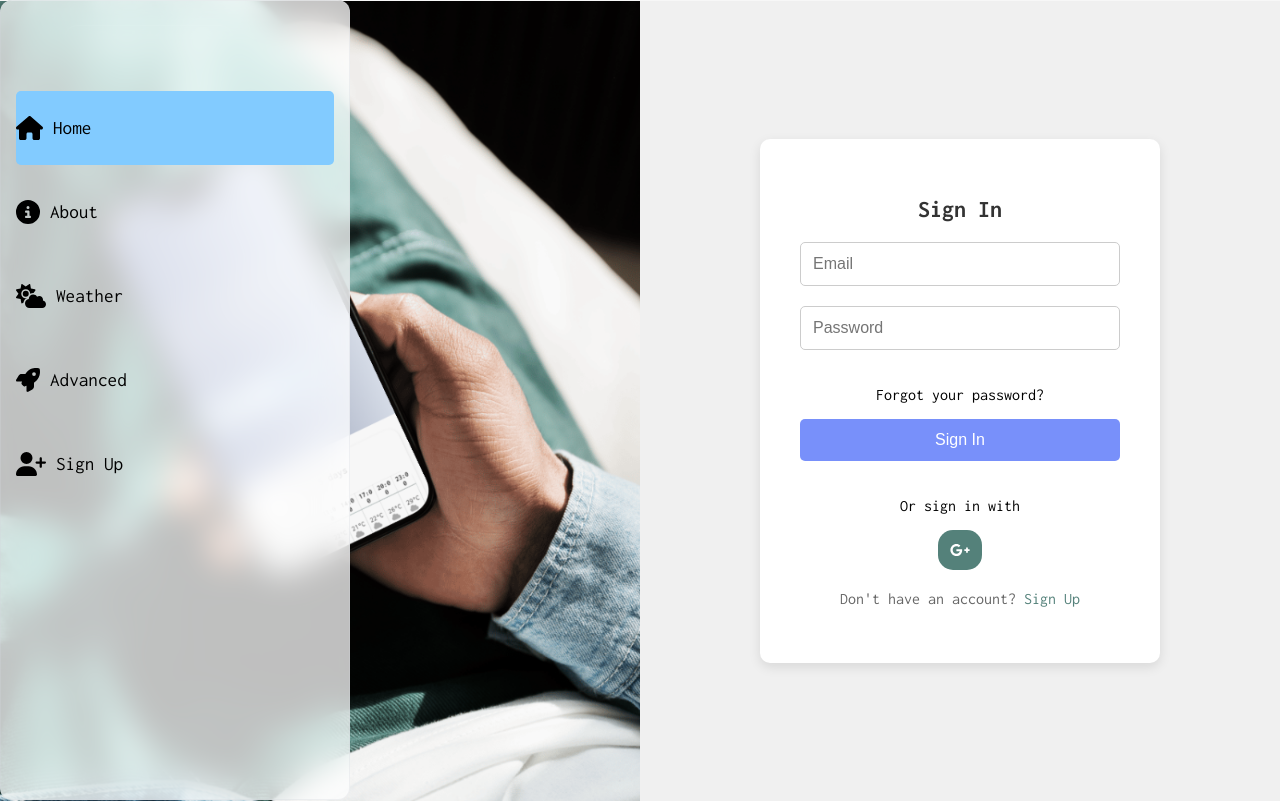
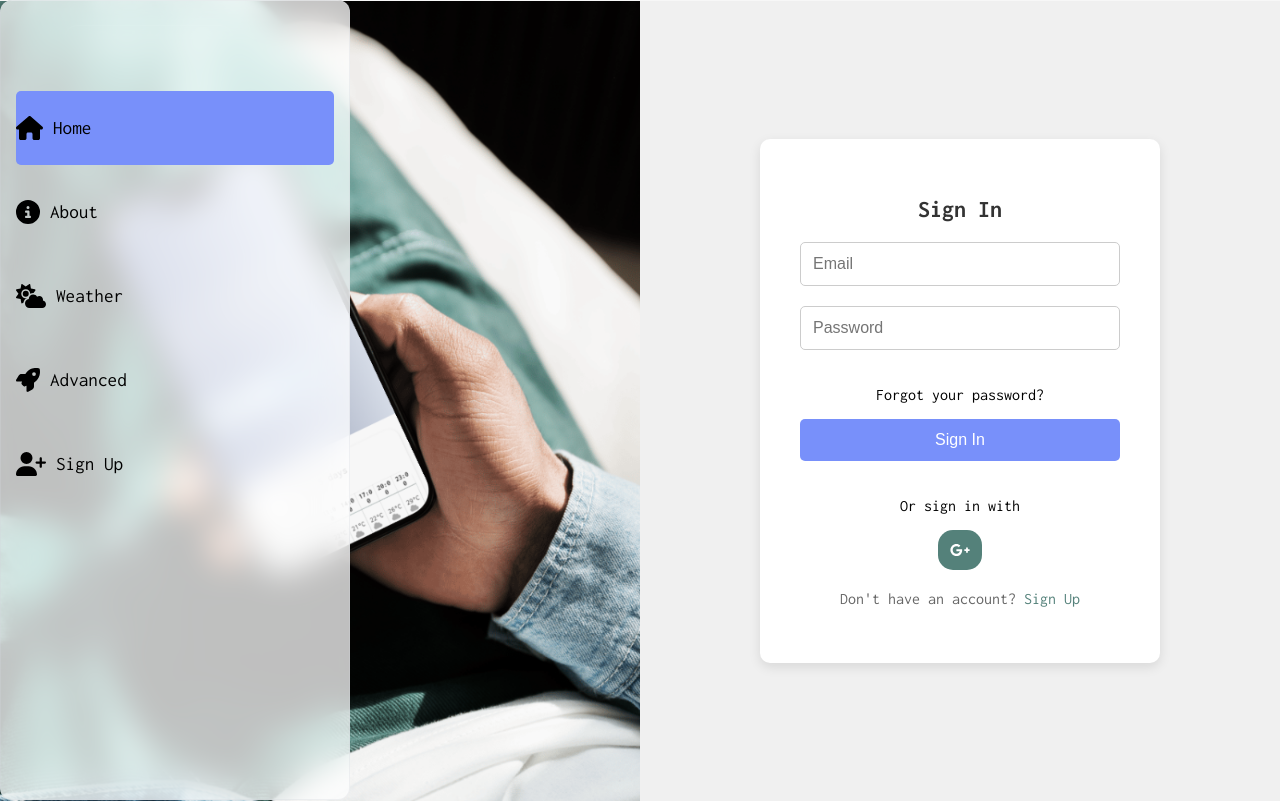
Before and after one commit to simlu2000/wapa_app, a React (Create React App) app: page /SignUpScreen in a window 1280 px wide. In both pictures the pointer is over the link 30 px from the left and 128 px from the top of the page. Built offline with nearby package versions, Linux system fonts and the light colour scheme; no server answers.

Commit message:
Update style_sidebar.css

```diff
--- a/src/Styles/style_sidebar.css
+++ b/src/Styles/style_sidebar.css
@@ -70,7 +70,7 @@
 
 /*Testo delle voci del menu in stato hover */
 .sidebar-link:hover {
-  background-color: #82cbff;
+  background-color: #7890fa;
   color: #000000;
 }
 
```
